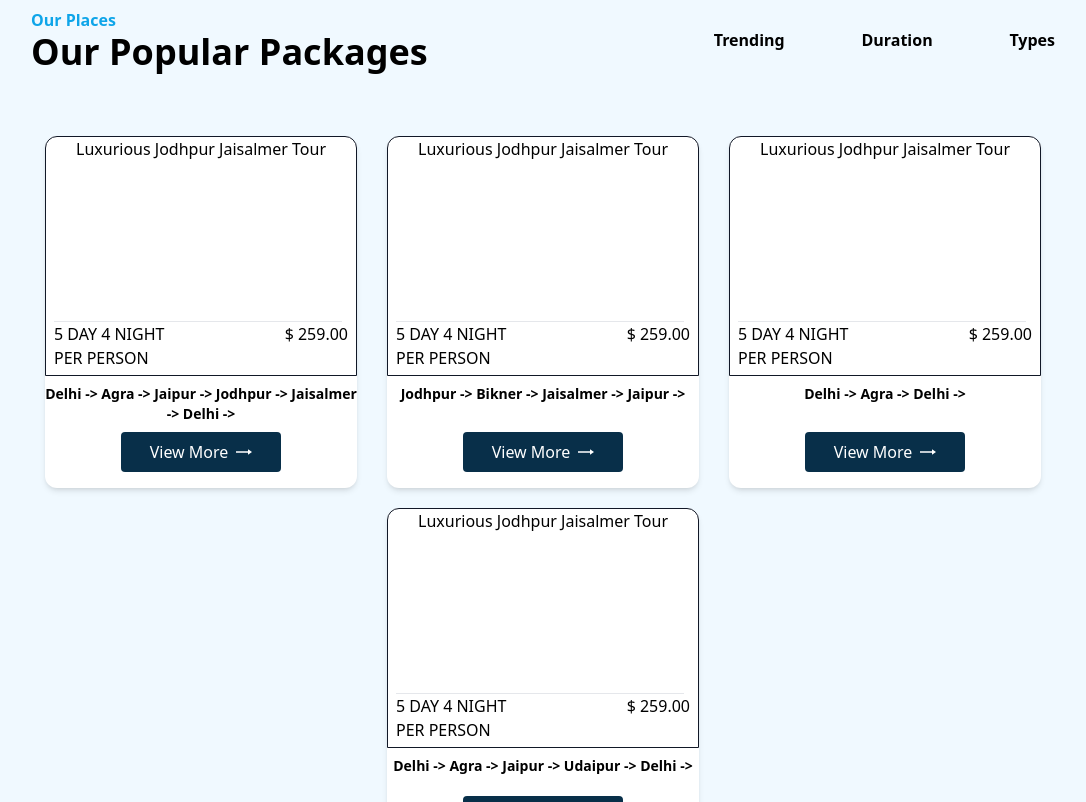
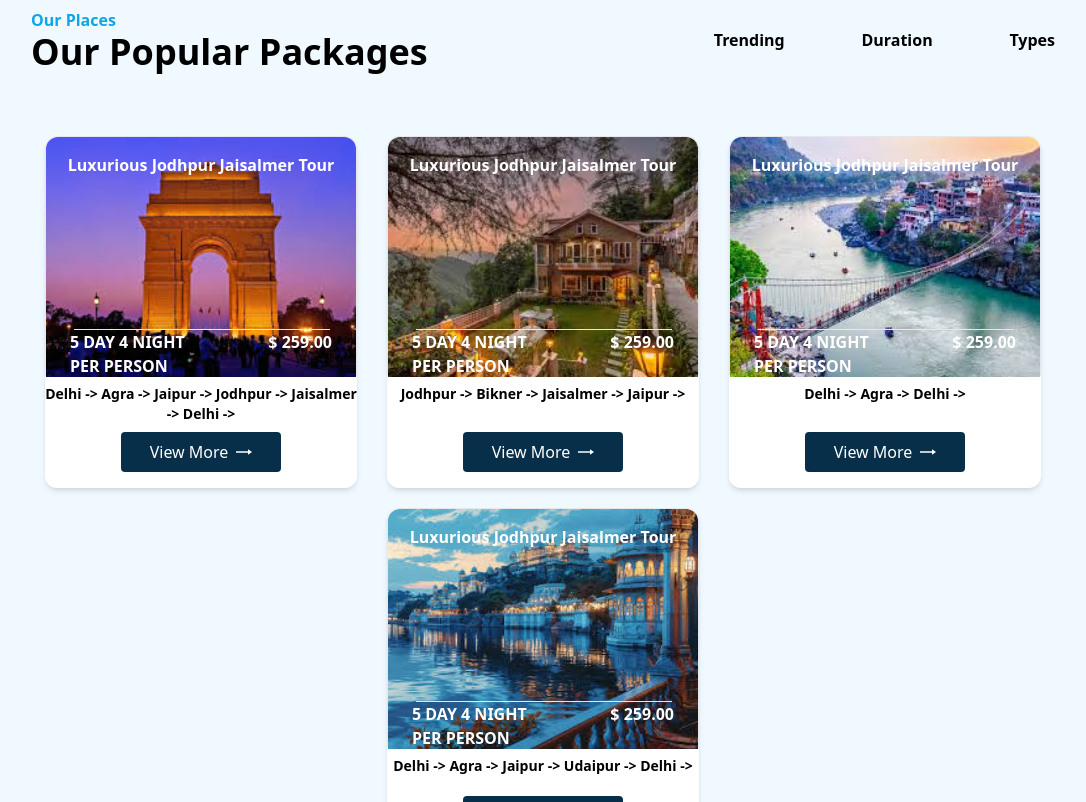
Before and after one commit to Bhavani-Bojedla/Travel, a React (Vite) app: page / in a window 1280 px wide. Shown: the part 2700-3502 px from the top of the page, without its empty margins (97-1183 px from the left). Built offline with nearby package versions, Linux system fonts and the light colour scheme.

Commit message:
your message

```diff
--- a/src/Components/Page 4/Places.jsx
+++ b/src/Components/Page 4/Places.jsx
@@ -1,5 +1,9 @@
 import React from "react";
 import { MdArrowRightAlt } from "react-icons/md";
+import image_1 from "../../assets/Images/image-1.jpeg";
+import image_2 from "../../assets/Images/image-2.jpeg";
+import image_3 from "../../assets/Images/image-3.jpeg";
+import image_4 from "../../assets/Images/image-4.jpeg";
 
 export default function Places() {
   return (
@@ -20,13 +24,14 @@ export default function Places() {
 
       <div className="flex flex-wrap w-full pt-16 mx-auto md:gap-y-5 phone:gap-y-5 lg:px-28 md:px-0 justify-evenly">
         <div className="bg-white rounded-xl w-[19.5rem] shadow-md box">
-          <div className="w-[19.5rem] border rounded-t-xl  border-gray-900 h-60">
-            <div className="flex flex-col gap-y-40 img-text">
+        <div className="w-[19.5rem] border rounded-t-xl h-60">
+            <img src={image_1} className="w-[19.5rem] rounded-t-xl  h-60 object-cover"></img>
+            <div className="relative flex-col font-semibold text-white transform -translate-y-56 img-text">
               <div className="text-center">
                 Luxurious Jodhpur Jaisalmer Tour
               </div>
-              <div>
-                <hr className="ml-2 w-72" />
+              <div className="mt-[9.5rem] mx-4">
+                <hr className="w-64 ml-3" />
                 <div className="flex justify-between px-2">
                   <div>
                     <div>5 DAY 4 NIGHT</div>
@@ -53,13 +58,14 @@ export default function Places() {
 
 
         <div className="bg-white rounded-xl w-[19.5rem] shadow-md box">
-          <div className="w-[19.5rem] border rounded-t-xl  border-gray-900 h-60">
-            <div className="flex flex-col gap-y-40 img-text">
+          <div className="w-[19.5rem] border rounded-t-xl h-60">
+            <img src={image_2} className="w-[19.5rem] rounded-t-xl  h-60 object-cover"></img>
+            <div className="relative flex-col font-semibold text-white transform -translate-y-56 img-text">
               <div className="text-center">
                 Luxurious Jodhpur Jaisalmer Tour
               </div>
-              <div>
-                <hr className="ml-2 w-72" />
+              <div className="mt-[9.5rem] mx-4">
+                <hr className="w-64 ml-3" />
                 <div className="flex justify-between px-2">
                   <div>
                     <div>5 DAY 4 NIGHT</div>
@@ -85,13 +91,14 @@ export default function Places() {
 
 
         <div className="bg-white rounded-xl w-[19.5rem] shadow-md box">
-          <div className="w-[19.5rem] border rounded-t-xl  border-gray-900 h-60">
-            <div className="flex flex-col gap-y-40 img-text">
+        <div className="w-[19.5rem] border rounded-t-xl h-60">
+            <img src={image_3} className="w-[19.5rem] rounded-t-xl  h-60 object-cover"></img>
+            <div className="relative flex-col font-semibold text-white transform -translate-y-56 img-text">
               <div className="text-center">
                 Luxurious Jodhpur Jaisalmer Tour
               </div>
-              <div>
-                <hr className="ml-2 w-72" />
+              <div className="mt-[9.5rem] mx-4">
+                <hr className="w-64 ml-3" />
                 <div className="flex justify-between px-2">
                   <div>
                     <div>5 DAY 4 NIGHT</div>
@@ -116,13 +123,14 @@ export default function Places() {
 
 
         <div className="bg-white rounded-xl w-[19.5rem] shadow-md box">
-          <div className="w-[19.5rem] border rounded-t-xl  border-gray-900 h-60">
-            <div className="flex flex-col gap-y-40 img-text">
+        <div className="w-[19.5rem] border rounded-t-xl h-60">
+            <img src={image_4} className="w-[19.5rem] rounded-t-xl  h-60 object-cover"></img>
+            <div className="relative flex-col font-semibold text-white transform -translate-y-56 img-text">
               <div className="text-center">
                 Luxurious Jodhpur Jaisalmer Tour
               </div>
-              <div>
-                <hr className="ml-2 w-72" />
+              <div className="mt-[9.5rem] mx-4">
+                <hr className="w-64 ml-3" />
                 <div className="flex justify-between px-2">
                   <div>
                     <div>5 DAY 4 NIGHT</div>
--- a/src/Components/Page 7/Choose.jsx
+++ b/src/Components/Page 7/Choose.jsx
@@ -97,7 +97,7 @@ export default function Choose() {
           ></img>
 
           <div className="flex flex-col items-center justify-between w-full divide-y-2 divide-gray-400 ml-7 divide-dashed">
-            <div className="flex items-center justify-between w-full py-4">
+            <div className="flex items-center w-full py-4 justify-evenly">
               <div>
                 <img src={image_2} className="w-16 h-16" />
               </div>
@@ -127,7 +127,7 @@ export default function Choose() {
               </div>
             </div>
 
-            <div className="flex items-center w-full py-4">
+            <div className="flex items-center w-full py-4 justify-evenly">
               <div>
                 <img src={image_4} className="w-16 h-16" />
               </div>
```
